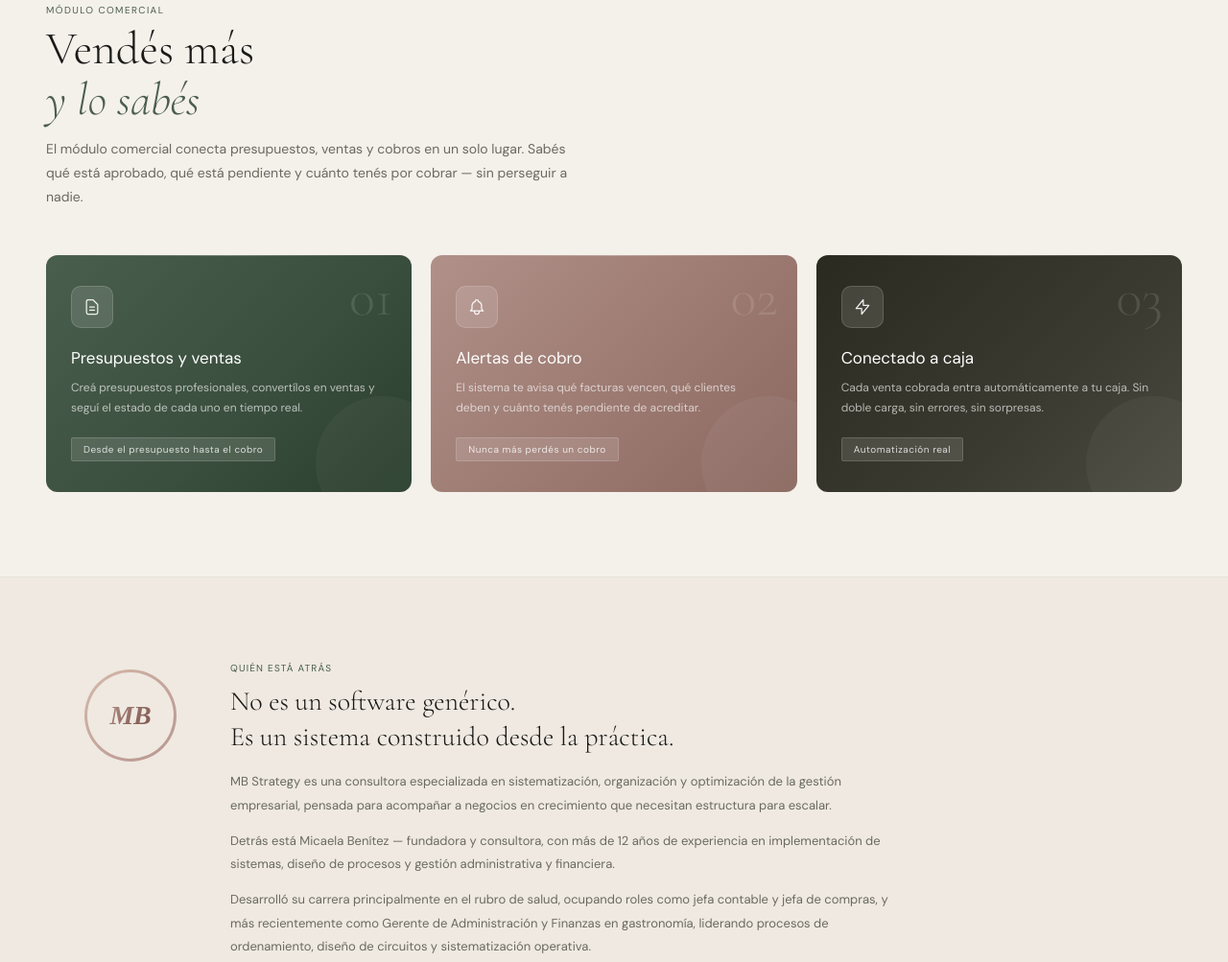
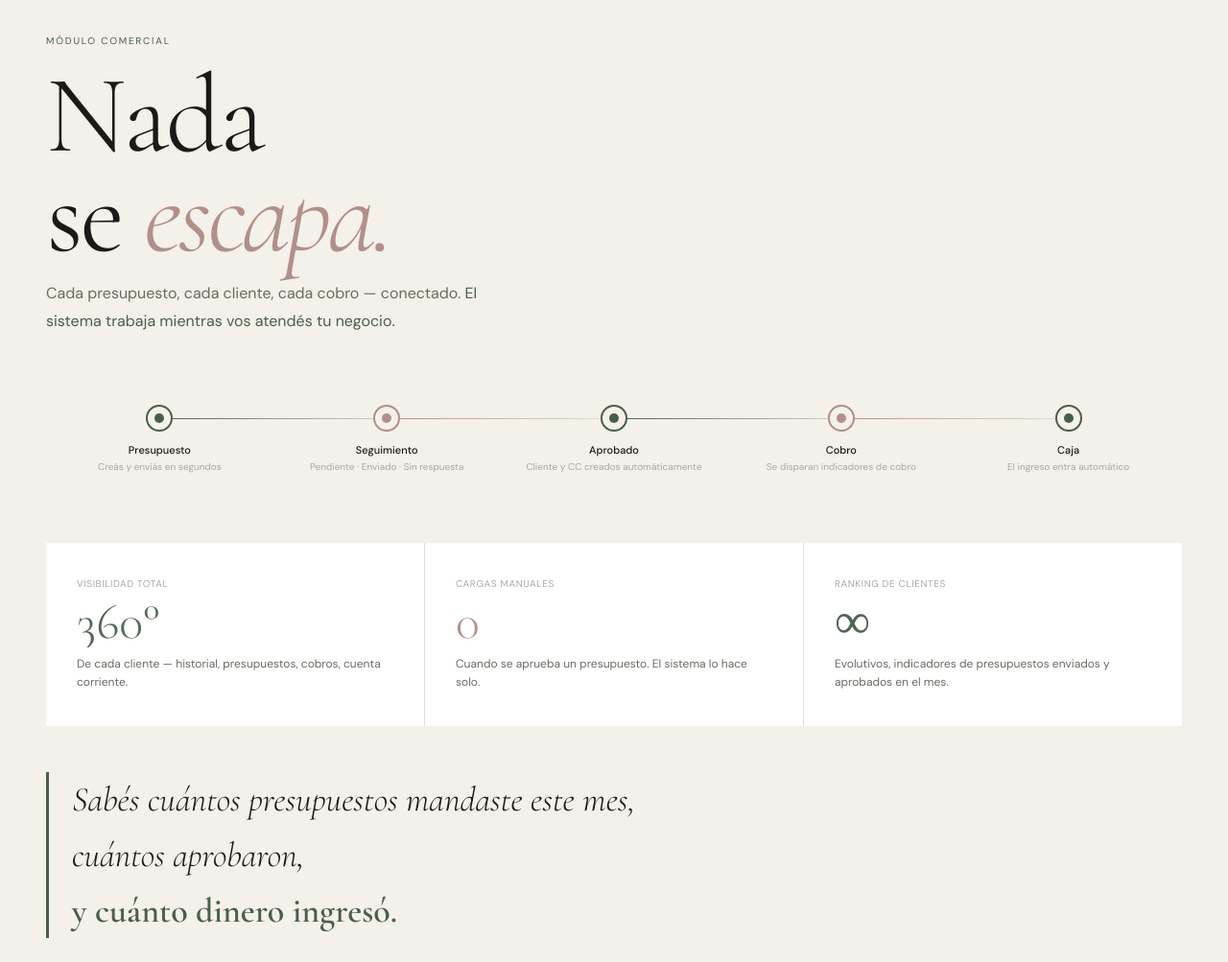
Before and after one commit to miicabenitez/mbstrategy, a plain HTML site: page landing/index.html in a window 1280 px wide. Shown: the part 5413-6416 px from the top of the page at 96% size. Drawn offline with nearby package versions, Linux system fonts and the light colour scheme; a web font is replaced by a local one.

Commit message:
Update index.html

```diff
--- a/landing/index.html
+++ b/landing/index.html
@@ -694,57 +694,99 @@ footer{padding:24px 48px;border-top:1px solid rgba(0,0,0,.06);display:flex;justi
   </script>
 </section>
 
-<section class="comercial rv"<section class="comercial rv" style="padding:88px 48px;border-bottom:1px solid rgba(0,0,0,.06);background:#f4f0ea;">
+<section style="background:#f4f0ea;padding:120px 48px;border-bottom:1px solid rgba(0,0,0,.06);" id="comercial">
   <style>
-  @keyframes shimCom{0%{background-position:-200% center;}100%{background-position:200% center;}}
-  @keyframes floatUp{0%,100%{transform:translateY(0);}50%{transform:translateY(-5px);}}
-  .com-grid-new{display:grid;grid-template-columns:repeat(3,minmax(0,1fr));gap:20px;margin-top:48px;}
-  .com-card-new{border-radius:12px;padding:32px 26px;position:relative;overflow:hidden;transition:transform .3s,box-shadow .3s;}
-  .com-card-new:hover{transform:translateY(-6px);box-shadow:0 24px 48px rgba(0,0,0,.1);}
-  .com-card-1{background:linear-gradient(135deg,#4a5e4d 0%,#3a4e3d 60%,#2a3e2d 100%);}
-  .com-card-2{background:linear-gradient(135deg,#b09088 0%,#9a7870 60%,#8a6860 100%);}
-  .com-card-3{background:linear-gradient(135deg,#2a2a20 0%,#3a3a30 60%,#4a4a40 100%);}
-  .com-card-new::before{content:'';position:absolute;top:0;left:0;right:0;height:1px;background:linear-gradient(90deg,transparent,rgba(255,255,255,.25),transparent);}
-  .com-card-new::after{content:'';position:absolute;bottom:-40px;right:-40px;width:140px;height:140px;border-radius:50%;background:rgba(255,255,255,.04);}
-  .com-n{font-family:'Cormorant Garamond',serif;font-size:56px;font-weight:300;line-height:1;color:rgba(255,255,255,.12);position:absolute;top:16px;right:20px;}
-  .com-icon-new{width:44px;height:44px;border-radius:10px;background:rgba(255,255,255,.12);display:flex;align-items:center;justify-content:center;margin-bottom:20px;border:1px solid rgba(255,255,255,.15);}
-  .com-icon-svg{width:20px;height:20px;stroke:rgba(255,255,255,.9);fill:none;stroke-width:1.5;stroke-linecap:round;stroke-linejoin:round;}
-  .com-t-new{font-size:17px;font-weight:400;color:#fff;margin-bottom:10px;line-height:1.3;position:relative;}
-  .com-s-new{font-size:12px;color:rgba(255,255,255,.65);line-height:1.75;position:relative;}
-  .com-tag-new{display:inline-block;margin-top:20px;font-size:10px;padding:5px 12px;border-radius:2px;background:rgba(255,255,255,.12);color:rgba(255,255,255,.8);letter-spacing:.05em;border:1px solid rgba(255,255,255,.15);position:relative;}
+  @keyframes comFadeUp{from{opacity:0;transform:translateY(24px);}to{opacity:1;transform:translateY(0);}}
+  .com-in{opacity:0;transform:translateY(24px);transition:opacity .8s ease,transform .8s ease;}
+  .com-in.on{opacity:1;transform:translateY(0);}
+  @media(max-width:768px){
+    .com-circuit{flex-direction:column !important;gap:0 !important;}
+    .com-circuit .cstep{display:grid !important;grid-template-columns:28px 1fr !important;gap:0 12px !important;align-items:start !important;min-width:0 !important;padding-bottom:20px !important;}
+    .com-circuit .cstep-line{top:14px !important;left:13px !important;right:auto !important;width:1px !important;height:calc(100% - 14px) !important;background:linear-gradient(180deg,#4a5e4d,rgba(74,94,77,.2)) !important;}
+    .com-circuit .cstep:nth-child(even) .cstep-line{background:linear-gradient(180deg,#b09088,rgba(176,144,136,.2)) !important;}
+    .com-circuit .cstep:last-child{padding-bottom:0 !important;}
+    .com-circuit .cstep-dot{margin:0 !important;}
+    .com-circuit .cstep-t,.com-circuit .cstep-s{text-align:left !important;}
+    .com-stats-grid{grid-template-columns:1fr !important;}
+    #comercial{padding:80px 20px !important;}
+    .com-h2-big{font-size:72px !important;}
+  }
   </style>
-  <div class="s-ey">Módulo comercial</div>
-  <div class="comercial-h2" style="font-family:'Cormorant Garamond',serif;font-size:48px;font-weight:300;line-height:1.1;color:#1a1a18;margin-bottom:12px;">Vendés más<br><em style="font-style:italic;color:#4a5e4d;">y lo sabés</em></div>
-  <p style="font-size:14px;color:#6a6a60;max-width:560px;line-height:1.8;">El módulo comercial conecta presupuestos, ventas y cobros en un solo lugar. Sabés qué está aprobado, qué está pendiente y cuánto tenés por cobrar — sin perseguir a nadie.</p>
-  <div class="com-grid-new">
-    <div class="com-card-new com-card-1">
-      <div class="com-n">01</div>
-      <div class="com-icon-new">
-        <svg class="com-icon-svg" viewBox="0 0 24 24"><path d="M9 12h6m-6 4h6m2 5H7a2 2 0 01-2-2V5a2 2 0 012-2h5.586a1 1 0 01.707.293l5.414 5.414a1 1 0 01.293.707V19a2 2 0 01-2 2z"/></svg>
-      </div>
-      <div class="com-t-new">Presupuestos y ventas</div>
-      <div class="com-s-new">Creá presupuestos profesionales, convertílos en ventas y seguí el estado de cada uno en tiempo real.</div>
-      <div class="com-tag-new">Desde el presupuesto hasta el cobro</div>
+
+  <div class="com-in" id="com1">
+    <div style="font-size:10px;letter-spacing:.18em;text-transform:uppercase;color:#4a5e4d;margin-bottom:20px;">Módulo comercial</div>
+    <div class="com-h2-big" style="font-family:'Cormorant Garamond',serif;font-size:clamp(64px,9vw,120px);font-weight:300;line-height:.9;letter-spacing:-.03em;color:#1a1a18;margin-bottom:16px;">Nada<br>se <em style="font-style:italic;color:#b09088;">escapa.</em></div>
+    <p style="font-size:16px;color:#6a6a60;line-height:1.8;max-width:480px;margin-bottom:72px;">Cada presupuesto, cada cliente, cada cobro — conectado. <span style="color:#4a5e4d;">El sistema trabaja mientras vos atendés tu negocio.</span></p>
+  </div>
+
+  <!-- CIRCUITO -->
+  <div class="com-circuit com-in" id="com2" style="display:flex;align-items:flex-start;gap:0;margin-bottom:72px;transition-delay:.15s;">
+    <div class="cstep" style="flex:1;min-width:140px;position:relative;">
+      <div class="cstep-line" style="position:absolute;top:14px;left:50%;right:-50%;height:1px;background:linear-gradient(90deg,#4a5e4d,rgba(74,94,77,.2));z-index:0;"></div>
+      <div class="cstep-dot" style="width:28px;height:28px;border-radius:50%;border:2px solid #4a5e4d;background:#f4f0ea;display:flex;align-items:center;justify-content:center;margin:0 auto 12px;position:relative;z-index:1;"><div style="width:10px;height:10px;border-radius:50%;background:#4a5e4d;"></div></div>
+      <div style="font-size:11px;font-weight:500;color:#1a1a18;text-align:center;margin-bottom:4px;">Presupuesto</div>
+      <div style="font-size:10px;color:#aaa9a0;text-align:center;line-height:1.4;">Creás y enviás en segundos</div>
     </div>
-    <div class="com-card-new com-card-2">
-      <div class="com-n">02</div>
-      <div class="com-icon-new">
-        <svg class="com-icon-svg" viewBox="0 0 24 24"><path d="M15 17h5l-1.405-1.405A2.032 2.032 0 0118 14.158V11a6.002 6.002 0 00-4-5.659V5a2 2 0 10-4 0v.341C7.67 6.165 6 8.388 6 11v3.159c0 .538-.214 1.055-.595 1.436L4 17h5m6 0v1a3 3 0 11-6 0v-1m6 0H9"/></svg>
-      </div>
-      <div class="com-t-new">Alertas de cobro</div>
-      <div class="com-s-new">El sistema te avisa qué facturas vencen, qué clientes deben y cuánto tenés pendiente de acreditar.</div>
-      <div class="com-tag-new">Nunca más perdés un cobro</div>
+    <div class="cstep" style="flex:1;min-width:140px;position:relative;">
+      <div class="cstep-line" style="position:absolute;top:14px;left:50%;right:-50%;height:1px;background:linear-gradient(90deg,#b09088,rgba(176,144,136,.2));z-index:0;"></div>
+      <div class="cstep-dot" style="width:28px;height:28px;border-radius:50%;border:2px solid #b09088;background:#f4f0ea;display:flex;align-items:center;justify-content:center;margin:0 auto 12px;position:relative;z-index:1;"><div style="width:10px;height:10px;border-radius:50%;background:#b09088;"></div></div>
+      <div style="font-size:11px;font-weight:500;color:#1a1a18;text-align:center;margin-bottom:4px;">Seguimiento</div>
+      <div style="font-size:10px;color:#aaa9a0;text-align:center;line-height:1.4;">Pendiente · Enviado · Sin respuesta</div>
     </div>
-    <div class="com-card-new com-card-3">
-      <div class="com-n">03</div>
-      <div class="com-icon-new">
-        <svg class="com-icon-svg" viewBox="0 0 24 24"><path d="M13 10V3L4 14h7v7l9-11h-7z"/></svg>
-      </div>
-      <div class="com-t-new">Conectado a caja</div>
-      <div class="com-s-new">Cada venta cobrada entra automáticamente a tu caja. Sin doble carga, sin errores, sin sorpresas.</div>
-      <div class="com-tag-new">Automatización real</div>
+    <div class="cstep" style="flex:1;min-width:140px;position:relative;">
+      <div class="cstep-line" style="position:absolute;top:14px;left:50%;right:-50%;height:1px;background:linear-gradient(90deg,#4a5e4d,rgba(74,94,77,.2));z-index:0;"></div>
+      <div class="cstep-dot" style="width:28px;height:28px;border-radius:50%;border:2px solid #4a5e4d;background:#f4f0ea;display:flex;align-items:center;justify-content:center;margin:0 auto 12px;position:relative;z-index:1;"><div style="width:10px;height:10px;border-radius:50%;background:#4a5e4d;"></div></div>
+      <div style="font-size:11px;font-weight:500;color:#1a1a18;text-align:center;margin-bottom:4px;">Aprobado</div>
+      <div style="font-size:10px;color:#aaa9a0;text-align:center;line-height:1.4;">Cliente y CC creados automáticamente</div>
+    </div>
+    <div class="cstep" style="flex:1;min-width:140px;position:relative;">
+      <div class="cstep-line" style="position:absolute;top:14px;left:50%;right:-50%;height:1px;background:linear-gradient(90deg,#b09088,rgba(176,144,136,.2));z-index:0;"></div>
+      <div class="cstep-dot" style="width:28px;height:28px;border-radius:50%;border:2px solid #b09088;background:#f4f0ea;display:flex;align-items:center;justify-content:center;margin:0 auto 12px;position:relative;z-index:1;"><div style="width:10px;height:10px;border-radius:50%;background:#b09088;"></div></div>
+      <div style="font-size:11px;font-weight:500;color:#1a1a18;text-align:center;margin-bottom:4px;">Cobro</div>
+      <div style="font-size:10px;color:#aaa9a0;text-align:center;line-height:1.4;">Se disparan indicadores de cobro</div>
+    </div>
+    <div class="cstep" style="flex:1;min-width:140px;position:relative;">
+      <div class="cstep-dot" style="width:28px;height:28px;border-radius:50%;border:2px solid #4a5e4d;background:#f4f0ea;display:flex;align-items:center;justify-content:center;margin:0 auto 12px;position:relative;z-index:1;"><div style="width:10px;height:10px;border-radius:50%;background:#4a5e4d;"></div></div>
+      <div style="font-size:11px;font-weight:500;color:#1a1a18;text-align:center;margin-bottom:4px;">Caja</div>
+      <div style="font-size:10px;color:#aaa9a0;text-align:center;line-height:1.4;">El ingreso entra automático</div>
     </div>
   </div>
+
+  <!-- STATS -->
+  <div class="com-stats-grid com-in" id="com3" style="display:grid;grid-template-columns:repeat(3,1fr);gap:1px;background:rgba(0,0,0,.07);margin-bottom:48px;transition-delay:.3s;">
+    <div style="background:#fff;padding:36px 32px;">
+      <div style="font-size:10px;color:#aaa9a0;letter-spacing:.06em;text-transform:uppercase;margin-bottom:8px;">Visibilidad total</div>
+      <div style="font-family:'Cormorant Garamond',serif;font-size:52px;font-weight:300;line-height:1;margin-bottom:8px;background:linear-gradient(135deg,#4a5e4d,#7a9e7d);-webkit-background-clip:text;-webkit-text-fill-color:transparent;background-clip:text;">360°</div>
+      <div style="font-size:12px;color:#6a6a60;line-height:1.6;">De cada cliente — historial, presupuestos, cobros, cuenta corriente.</div>
+    </div>
+    <div style="background:#fff;padding:36px 32px;">
+      <div style="font-size:10px;color:#aaa9a0;letter-spacing:.06em;text-transform:uppercase;margin-bottom:8px;">Cargas manuales</div>
+      <div style="font-family:'Cormorant Garamond',serif;font-size:52px;font-weight:300;line-height:1;margin-bottom:8px;background:linear-gradient(135deg,#b09088,#d4b8a8);-webkit-background-clip:text;-webkit-text-fill-color:transparent;background-clip:text;">0</div>
+      <div style="font-size:12px;color:#6a6a60;line-height:1.6;">Cuando se aprueba un presupuesto. El sistema lo hace solo.</div>
+    </div>
+    <div style="background:#fff;padding:36px 32px;">
+      <div style="font-size:10px;color:#aaa9a0;letter-spacing:.06em;text-transform:uppercase;margin-bottom:8px;">Ranking de clientes</div>
+      <div style="font-family:'Cormorant Garamond',serif;font-size:52px;font-weight:300;line-height:1;margin-bottom:8px;background:linear-gradient(135deg,#4a5e4d,#7a9e7d);-webkit-background-clip:text;-webkit-text-fill-color:transparent;background-clip:text;">∞</div>
+      <div style="font-size:12px;color:#6a6a60;line-height:1.6;">Evolutivos, indicadores de presupuestos enviados y aprobados en el mes.</div>
+    </div>
+  </div>
+
+  <!-- FRASE FINAL -->
+  <div class="com-in" id="com4" style="transition-delay:.45s;">
+    <div style="font-family:'Cormorant Garamond',serif;font-size:clamp(22px,3vw,36px);font-weight:300;color:#1a1a18;line-height:1.6;font-style:italic;border-left:3px solid #4a5e4d;padding-left:24px;">
+      Sabés cuántos presupuestos mandaste este mes,<br>cuántos aprobaron,<br><strong style="font-weight:600;font-style:normal;color:#4a5e4d;">y cuánto dinero ingresó.</strong>
+    </div>
+  </div>
+
+  <script>
+  (function(){
+    var items = document.querySelectorAll('#comercial .com-in');
+    var obs = new IntersectionObserver(function(entries){
+      entries.forEach(function(e){ if(e.isIntersecting) e.target.classList.add('on'); });
+    },{threshold:0.1});
+    items.forEach(function(i){ obs.observe(i); });
+  })();
+  </script>
 </section>
 
 <section class="mica rv" id="micaela" style="padding-left:max(48px, calc((100% - 1200px) / 2 + 48px));padding-right:max(48px, calc((100% - 1200px) / 2 + 48px));">
```
